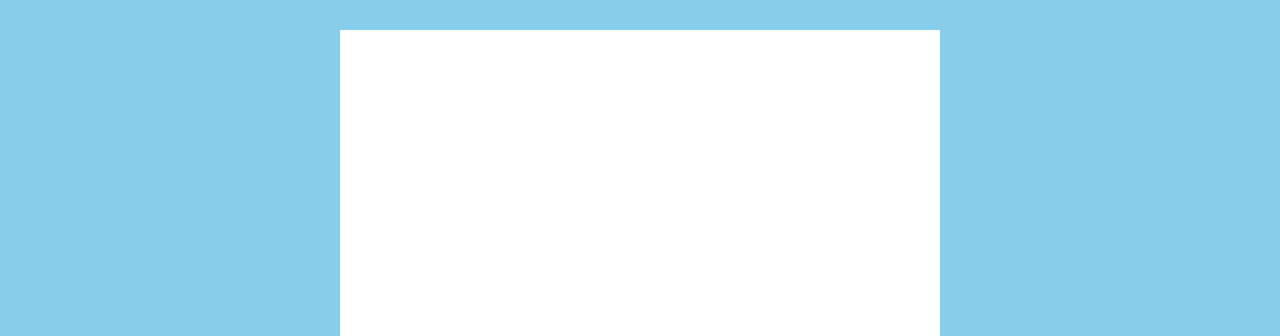
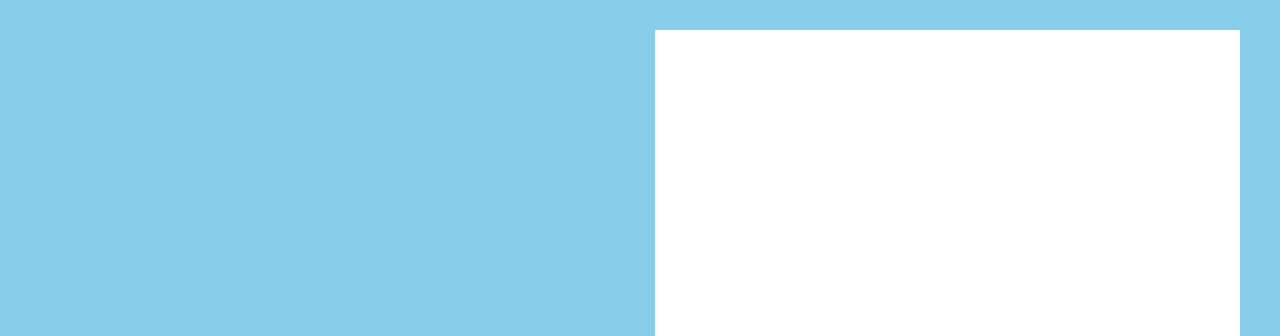
Before and after one commit to Margino/book, a plain HTML site: page index.html in a window 1280 px wide. Shown: the top 336 px of the page. Drawn offline with Linux system fonts and the light colour scheme.

Commit message:
update css

```diff
--- a/css/style.css
+++ b/css/style.css
@@ -22,25 +22,31 @@ main {
 
     aspect-ratio: 16 / 9;
 
+    display: flex;
+    justify-content: end;
+    align-items: center;
+
     background-color: skyblue;
 }
 
 .book {
     width: 100%;
     height: 100%;
+    max-width: 50%;
+
 
     position: relative; /*paper*/
-
-    display: flex;
-    justify-content: center;
-    align-items: center;
 }
 
 .paper {
-    width: 50%;
+    width: 100%;
     height: 100%;
 
     position: absolute;
+    top: 0;
+    left: 0;
+
+    perspective: 4500px;
 }
 
 .front,
@@ -49,12 +55,20 @@ main {
     height: 100%;
 
     position: absolute;
+    top: 0;
+    left: 0;
+
+    transform-origin: left;
+    transition: transform 0.5s;
 
     background-color: #fff;
 }
 
 .front {
     z-index: 1;
+    backface-visibility: hidden;
+
+    border-left: 15px solid skyblue;
 }
 
 .back {
@@ -71,6 +85,27 @@ main {
     align-items: center;
 }
 
+.back-content {
+    transform: rotateY(180deg);
+}
+
+.flipped .front,
+.flipped .back {
+    transform: rotateY(-180deg);
+}
+
+#p1 {
+    z-index: 3;
+}
+
+#p2 {
+    z-index: 2;
+}
+
+#p3 {
+    z-index: 1;
+}
+
 aside {
     display: flex;
     justify-content: center;
--- a/index.html
+++ b/index.html
@@ -10,6 +10,7 @@
 
     <main>
         <div class="book" id="book">
+            <!-- page #1 -->
             <div class="paper" id="p1">
                 <div class="front">
                     <div class="front-content" id="f1">
@@ -19,6 +20,32 @@
                 <div class="back">
                     <div class="back-content" id="b1">
                         <h1>Back #1</h1>
+                    </div>
+                </div>
+            </div>
+            <!-- page #2 -->
+            <div class="paper" id="p2">
+                <div class="front">
+                    <div class="front-content" id="f2">
+                        <h1>Front #2</h1>
+                    </div>
+                </div>
+                <div class="back">
+                    <div class="back-content" id="b2">
+                        <h1>Back #2</h1>
+                    </div>
+                </div>
+            </div>
+            <!-- page #3 -->
+            <div class="paper" id="p3">
+                <div class="front">
+                    <div class="front-content" id="f3">
+                        <h1>Front #3</h1>
+                    </div>
+                </div>
+                <div class="back">
+                    <div class="back-content" id="b3">
+                        <h1>Back #3</h1>
                     </div>
                 </div>
             </div>
```
